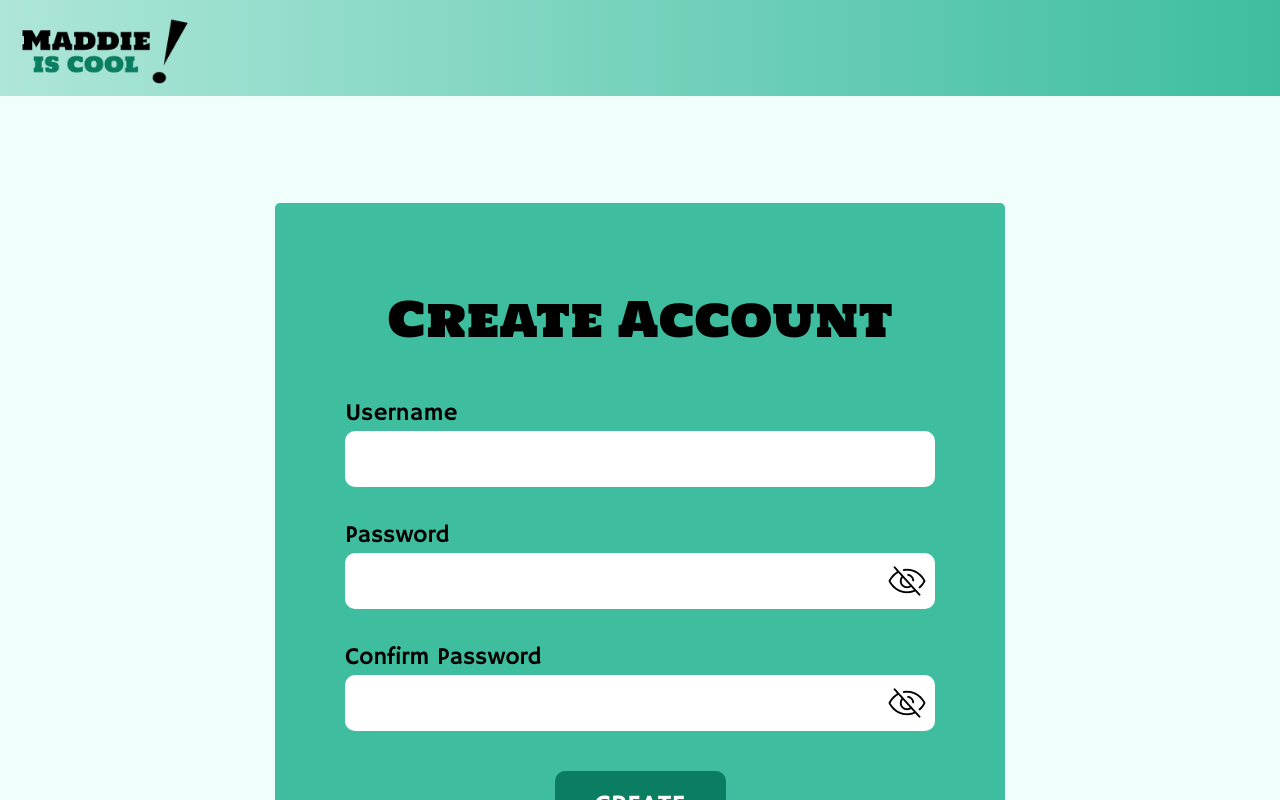
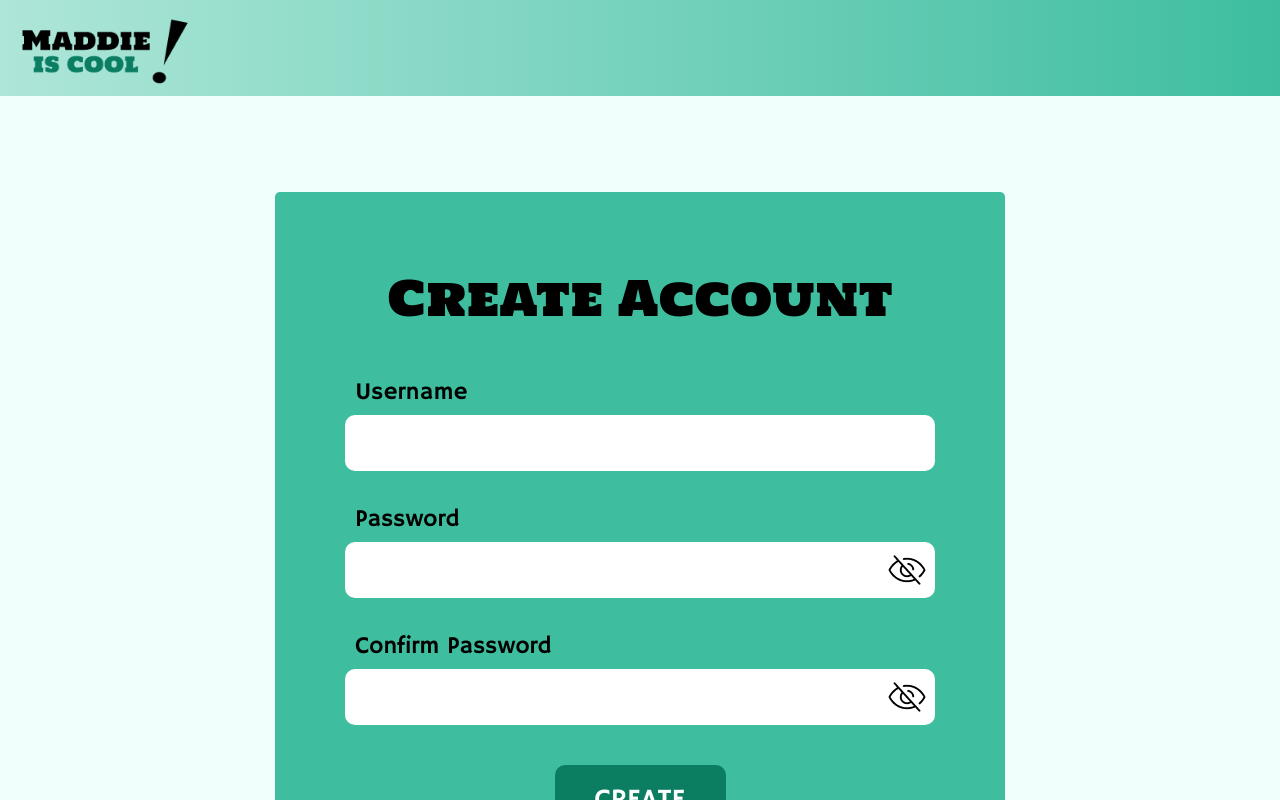
Before and after one commit to elizabeth-trotter/tasktrackerfullstack, a Next.js app: page / in a window 1280 px wide. Shown: the top 800 px of the page. Built offline with nearby package versions, Linux system fonts and the light colour scheme.

Commit message:
Small CSS fixes

```diff
--- a/src/app/page.tsx
+++ b/src/app/page.tsx
@@ -29,20 +29,20 @@ export default function Home() {
 
     <div>
       <Profile />
-      <div className="grid grid-flow-row justify-center pt-[6.687rem]">
-        <div className="bg-[#3EBE9F] rounded-[5px] py-[80px]">
+      <div className="grid grid-flow-row justify-center pt-[6rem] pb-[145px]">
+        <div className="bg-[#3EBE9F] rounded-[5px] py-[70px]">
           <div>
             {registerBool ? <p className="text-[48px] font-[HoltwoodOneSC] text-center px-[112px]">Create Account</p> : <p className="text-[48px] font-[HoltwoodOneSC] text-center px-[270px]">Login</p>}
           </div>
           <div className="pt-[40px]">
 
             <div className="pb-[30px] px-[70px]">
-              <p className="text-[24px] font-[HammersmithOne]">Username</p>
+              <p className="text-[24px] font-[HammersmithOne] pb-[5px] pl-[10px]">Username</p>
               <input type="text" className="font-[HammersmithOne] h-[56px] w-full rounded-[10px] border-none pr-10" placeholder="" required />
             </div>
 
             <div className="pb-[30px] px-[70px]">
-              <p className="text-[24px] font-[HammersmithOne]">Password</p>
+              <p className="text-[24px] font-[HammersmithOne] pb-[5px] pl-[10px]">Password</p>
               <div className='relative flex items-center'>
                 <input type={typeInput} className="font-[HammersmithOne] h-[56px] w-full rounded-[10px] border-none pr-10" placeholder="" required />
                 <div className='absolute right-0 top-0 bottom-0 flex items-center'>
@@ -54,7 +54,7 @@ export default function Home() {
             </div>
 
             {registerBool ? <div className="pb-[40px] px-[70px]">
-              <p className="text-[24px] font-[HammersmithOne]">Confirm Password</p>
+              <p className="text-[24px] font-[HammersmithOne] pb-[5px] pl-[10px]">Confirm Password</p>
               <div className='relative flex items-center'>
                 <input type={typeInput} className="font-[HammersmithOne] h-[56px] w-full rounded-[10px] border-none pr-10" placeholder="" required />
                 <div className='absolute right-0 top-0 bottom-0 flex items-center'>
```
